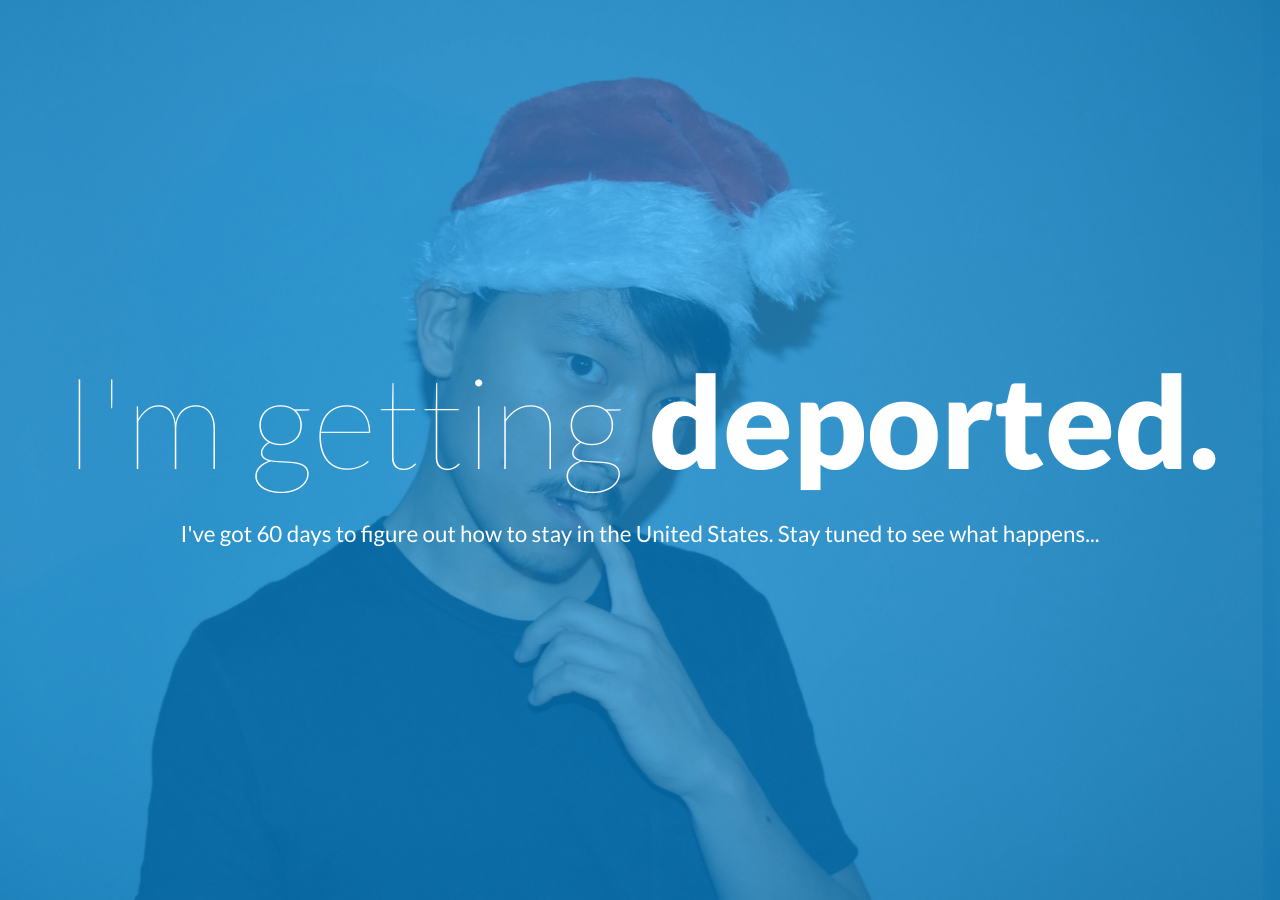
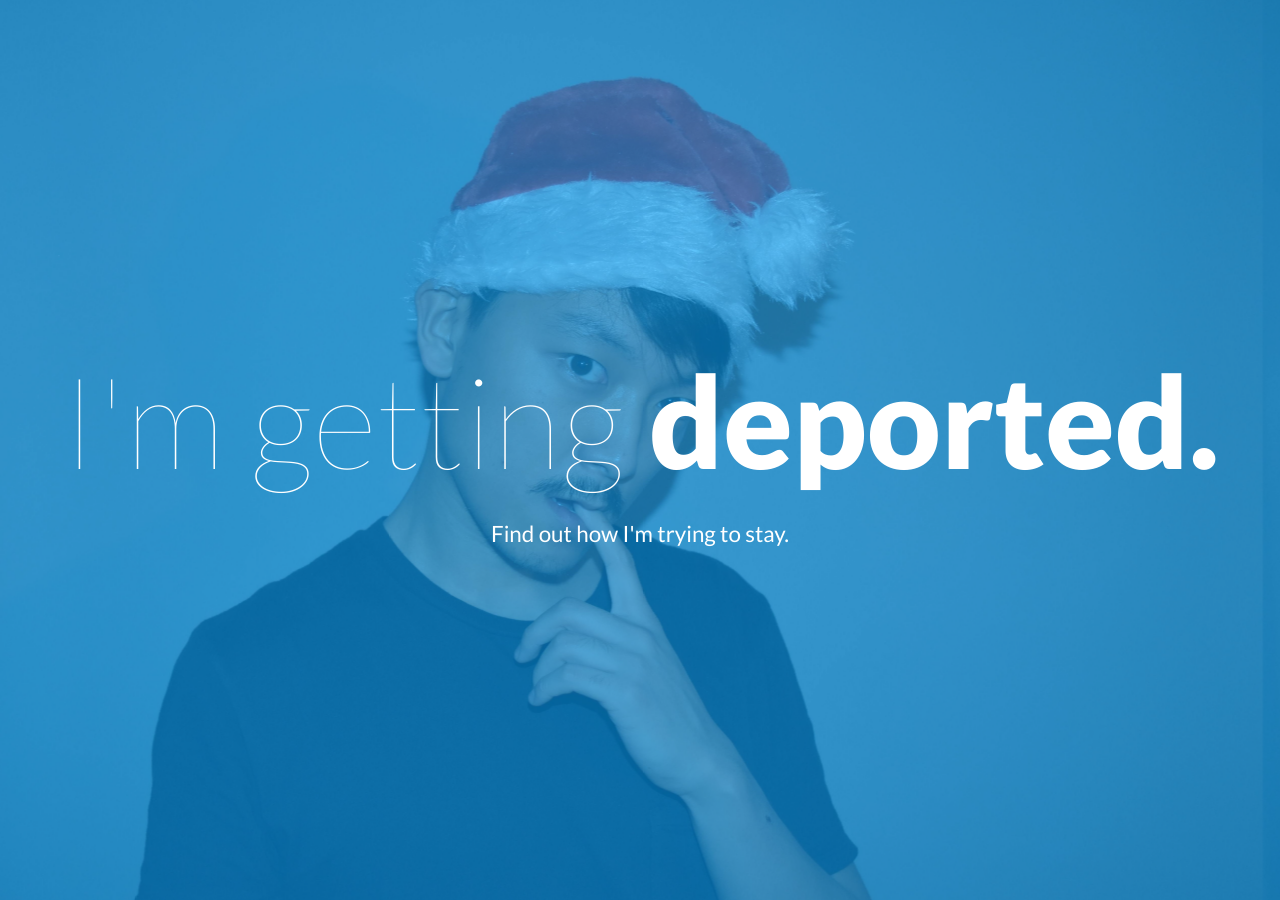
Before and after one commit to imgettingdeported/imgettingdeported.github.io, a Jekyll site: the page built from index.html, in a window 1280 px wide and 900 px high. Built offline with Jekyll 4.4.1, drawn with Linux system fonts in a browser that asks for light colours; nearby versions of some CDN libraries; Markdown is read by kramdown in place of the engine named in the settings.

Commit message:
Update home.html

```diff
--- a/_layouts/home.html
+++ b/_layouts/home.html
@@ -28,7 +28,7 @@
           <hgroup class="table">
             <div class="cell">
               <h1 class="animate"><span class="thin">I'm getting</span> deported.</h1>
-              <p>I've got 60 days to figure out how to stay in the United States.  Stay tuned to see what happens...</p>
+              <p>Find out how I'm trying to stay.</p>
             </div>
           </hgroup>
 
```
